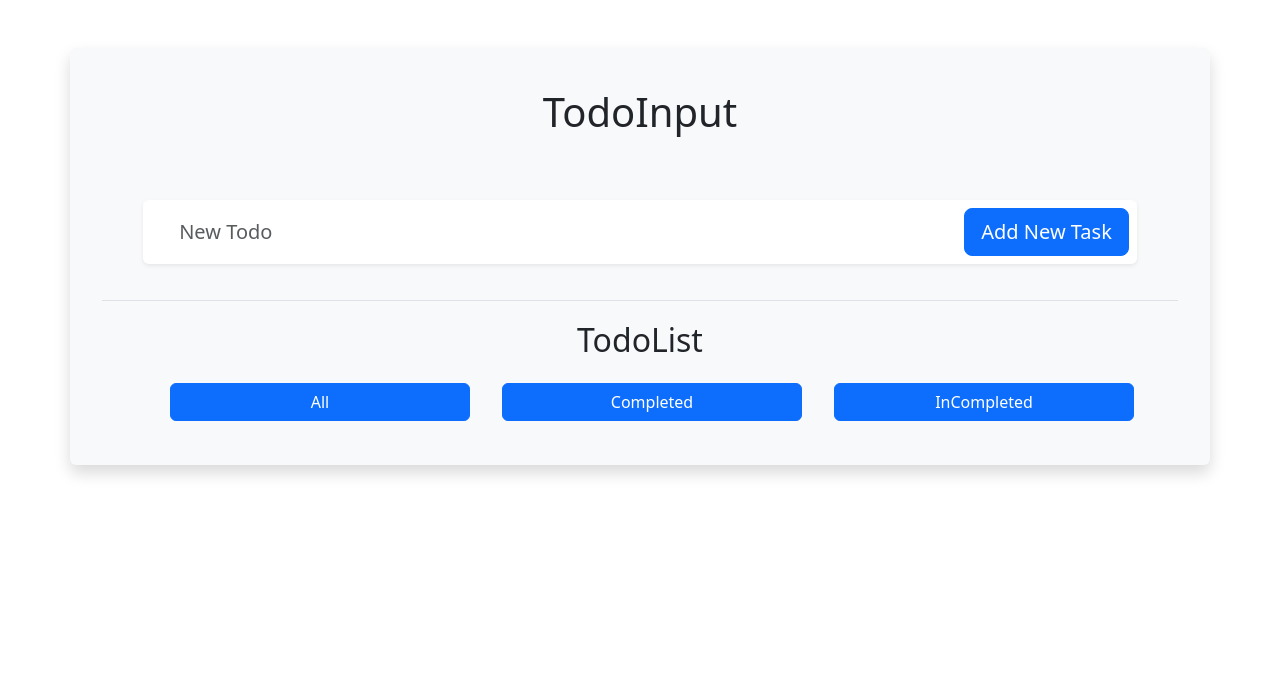
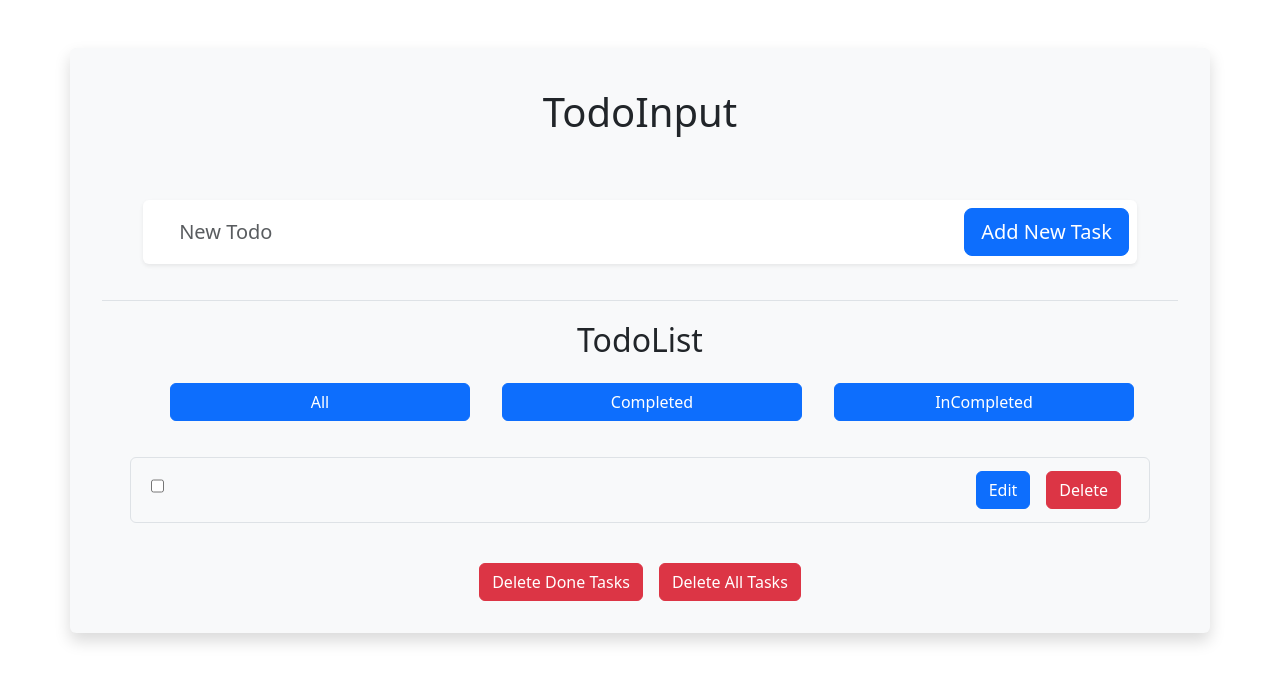
Before and after one commit to HilmiBaskoparan/ToDoList, a React (Create React App) app in the folder frontend/: page / in a window 1280 px wide. Shown: the top 682 px of the page. Built offline with nearby package versions, Linux system fonts and the light colour scheme.

Commit message:
Web Page Created (Html and Css)

```diff
--- a/frontend/package.json
+++ b/frontend/package.json
@@ -6,6 +6,9 @@
     "@testing-library/jest-dom": "^5.16.5",
     "@testing-library/react": "^13.4.0",
     "@testing-library/user-event": "^13.5.0",
+    "axios": "^1.4.0",
+    "bootstrap": "^5.3.0",
+    "gsap": "^3.12.1",
     "react": "^18.2.0",
     "react-dom": "^18.2.0",
     "react-scripts": "5.0.1",
--- a/frontend/src/pages/HomePage.js
+++ b/frontend/src/pages/HomePage.js
@@ -37,6 +37,43 @@ function HomePage() {
                     <button className="btn btn-primary btn-md col m-3">InCompleted</button>
                 </div>
             </div>
+
+            <div className="row mx-1 px-5 pb-3 w-80">
+                <div className="col mx-auto">
+                    <div className="row px-3 align-items-center todo-item rounded border">
+                        <div className="col-auto m-1 p-0 d-flex align-items-center">
+                            <h2 className="m-0 p-0">
+                                <i className="fa fa-square-o text-primary btn m-0 p-0 d-none" data-toogle="tooltip" data-placement="bottom" title="Mark as Complete"></i>
+                                <input type="checkbox" className="form-control-lg" />
+                            </h2>
+                        </div>
+                        <div className="col px-1 m-1 d-flex align-items-center">
+                            <input type="text" className="form-control border-0 edit-todo-input bg-transparent rounded px-3 text-x1" title="Todo Item #1" readOnly disabled/>
+                        </div>
+
+                        <div className="col-auto m-1 p-0 px-3 d-none"></div>
+
+                        <div className="col-auto m-1 p-0 todo-actions">
+                            <div className="col d-flex align-items-center justify-content-end">
+                                <h5 className="m-0 p-0 px-2">
+                                    <button type="button" className="btn btn-primary">Edit</button>
+                                </h5>
+                                <h5 className="m-0 p-0 px-2">
+                                    <button type="button" className="btn btn-danger">Delete</button>
+                                </h5>
+                            </div>
+                        </div>
+                    </div>
+                </div>
+            </div>
+            <div className="mt-4 mb-4 col d-flex align-items-center justify-content-center">
+                <h5 className="m-0 p-0 px-2">
+                    <button type="button" className="btn btn-danger">Delete Done Tasks</button>
+                </h5>
+                <h5 className="m-0 p-0 px-2">
+                    <button type="button" className="btn btn-danger">Delete All Tasks</button>
+                </h5>
+            </div>
         </div>
     );
 
```
Also changed, not shown: 1 other file (tests, documents, lock files or other folders).
